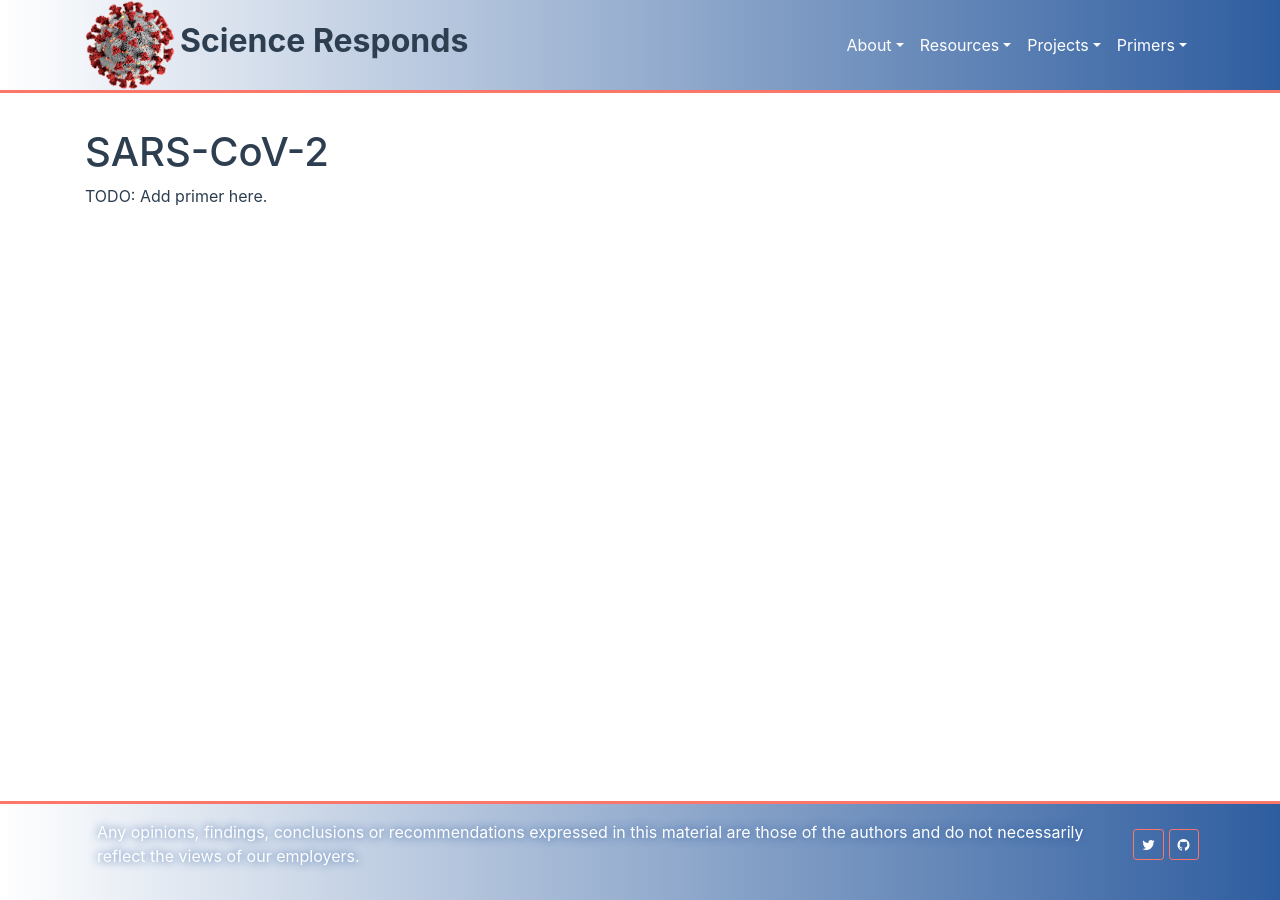
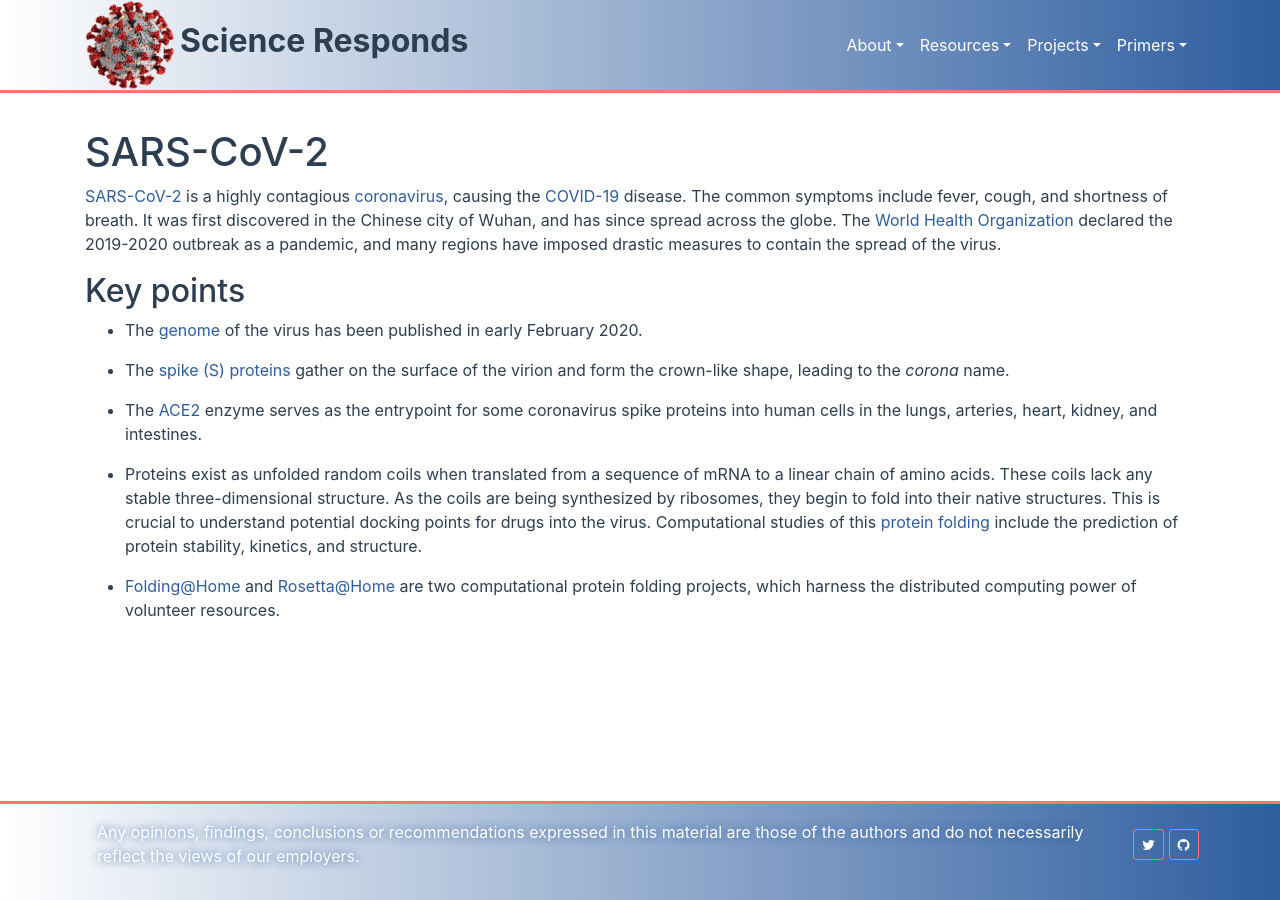
Before and after one commit to science-responds/science-responds.github.io-source, a Jekyll site: the page built from pages/primers/sars-cov-2.md, in a window 1280 px wide. Built offline with Jekyll 4.4.1, drawn with Linux system fonts in a browser that asks for light colours.

Commit message:
add sars-cov-2 primer draft (#23)

```diff
--- /dev/null
+++ b/pages/primers/sars-cov-2.md
@@ -0,0 +1,21 @@
+---
+title: SARS-CoV-2
+permalink: /primers/sars-cov-2/
+wishlist: yes
+---
+
+# SARS-CoV-2
+
+[SARS-CoV-2](https://en.wikipedia.org/wiki/Severe_acute_respiratory_syndrome_coronavirus_2) is a highly contagious [coronavirus](https://en.wikipedia.org/wiki/Coronavirus), causing the [COVID-19](https://en.wikipedia.org/wiki/Coronavirus_disease_2019) disease. The common symptoms include fever, cough, and shortness of breath. It was first discovered in the Chinese city of Wuhan, and has since spread across the globe. The [World Health Organization](https://who.int) declared the 2019-2020 outbreak as a pandemic, and many regions have imposed drastic measures to contain the spread of the virus.
+
+## Key points
+
+  * The [genome](https://www.nature.com/articles/s41586-020-2008-3) of the virus has been published in early February 2020.
+
+  * The [spike (S) proteins](https://www.sinobiological.com/research/virus/hcov-spike-protein-overview) gather on the surface of the virion and form the crown-like shape, leading to the *corona* name.
+
+  * The [ACE2](https://en.wikipedia.org/wiki/Angiotensin-converting_enzyme_2) enzyme serves as the entrypoint for some coronavirus spike proteins into human cells in the lungs, arteries, heart, kidney, and intestines.
+
+  * Proteins exist as unfolded random coils when translated from a sequence of mRNA to a linear chain of amino acids. These coils lack any stable three-dimensional structure. As the coils are being synthesized by ribosomes, they begin to fold into their native structures. This is crucial to understand potential docking points for drugs into the virus. Computational studies of this [protein folding](https://en.wikipedia.org/wiki/Protein_folding) include the prediction of protein stability, kinetics, and structure.
+
+  * [Folding@Home](https://en.wikipedia.org/wiki/Folding@home) and [Rosetta@Home](https://en.wikipedia.org/wiki/Rosetta@home) are two computational protein folding projects, which harness the distributed computing power of volunteer resources.
--- a/pages/primers/sars-ncov-2.md
+++ /dev/null
@@ -1,9 +0,0 @@
----
-title: SARS-CoV-2
-permalink: /primers/sars-cov-2/
-wishlist: yes
----
-
-# SARS-CoV-2
-
-TODO: Add primer here.
```
Also changed, not shown: pages/about/team.md (+1 -1 lines).
